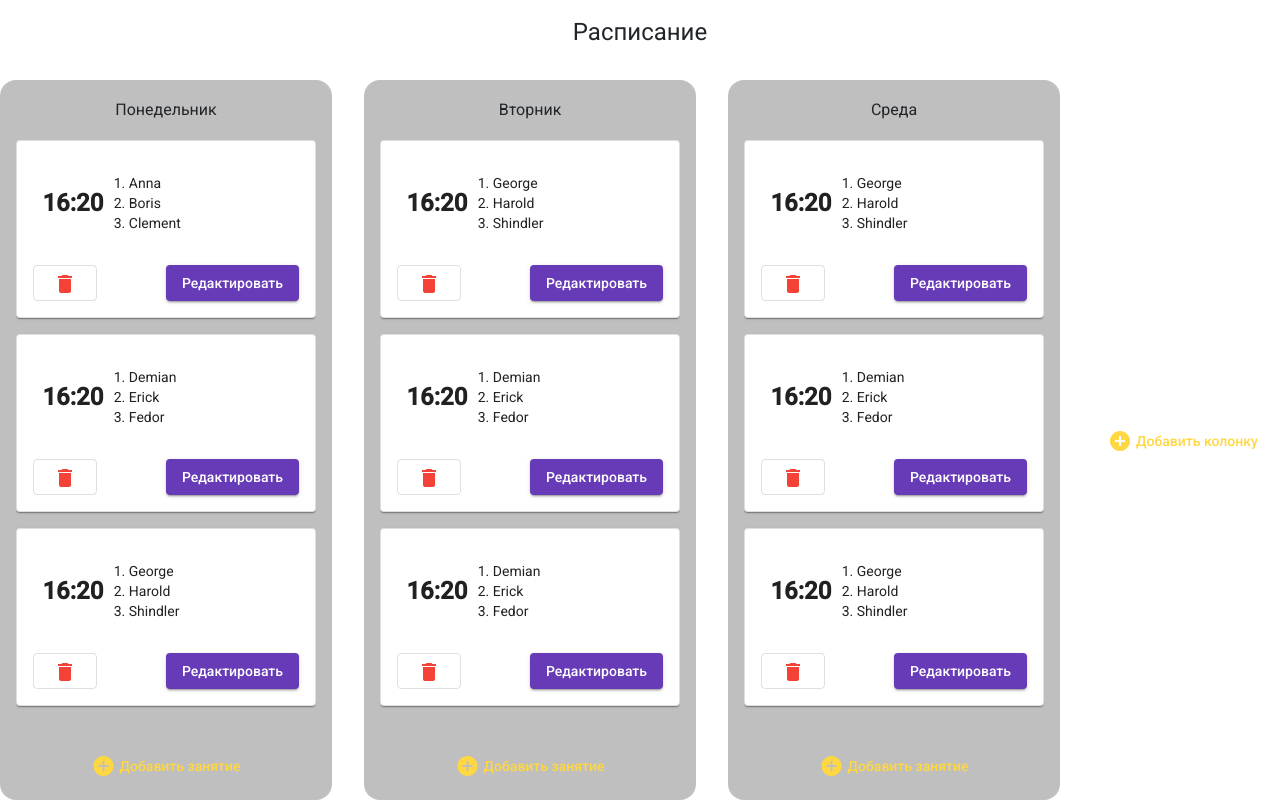
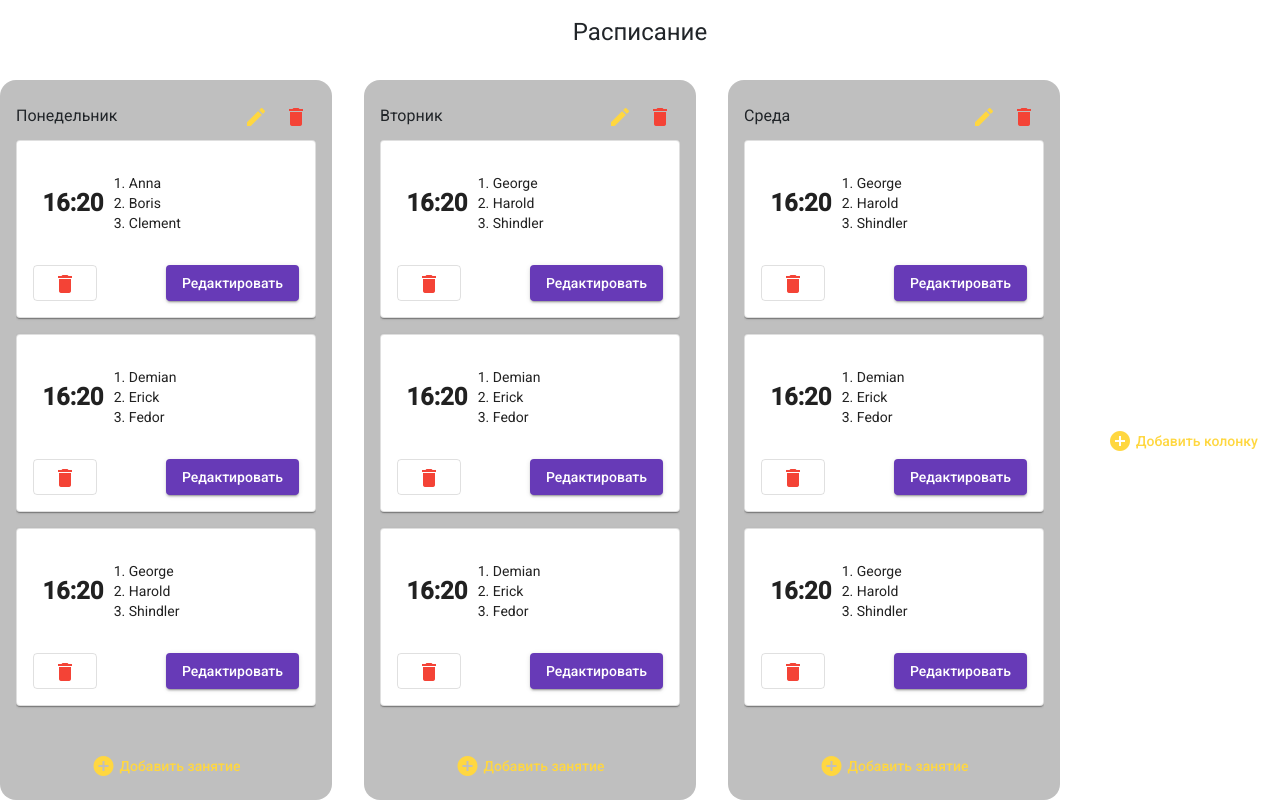
Before and after one commit to Smynay/angular-shedule-app, an Angular app: page /shedule in a window 1280 px wide. Built offline with nearby package versions, Linux system fonts and the light colour scheme.

Commit message:
Create sheduleColumn edit & delete buttons

```diff
--- a/src/app/shedule-column/shedule-column.component.html
+++ b/src/app/shedule-column/shedule-column.component.html
@@ -1,6 +1,14 @@
 <div class="column">
-  <div class="column__title">
-    <h2 class="mat-subheading-2 text-center">{{ columnData.title }}</h2>
+  <div class="column__title d-flex justify-content-between align-items-center mb-1">
+    <h2 class="mat-subheading-2 text-center mb-0">{{ columnData.title }}</h2>
+    <div>
+      <button mat-icon-button color="accent" (click)="editColumnTitleHandler()">
+        <mat-icon>edit</mat-icon>
+      </button>
+      <button mat-icon-button color="warn" (click)="deleteColumnHandler()">
+        <mat-icon>delete</mat-icon>
+      </button>
+    </div>
   </div>
   <div class="column__list flex-grow-1">
     <div
--- a/src/app/shedule-column/shedule-column.component.ts
+++ b/src/app/shedule-column/shedule-column.component.ts
@@ -32,4 +32,16 @@ export class SheduleColumnComponent implements OnInit {
       this._storage.createNewLessonCard(this.columnIndex),
     ]);
   }
+
+  editColumnTitleHandler(){
+    if(prompt('Введите заголовок колонки')){
+      //TODO: изменить заголовок колонки
+    }
+  }
+
+  deleteColumnHandler(){
+    if(confirm('Действительно удалить колонку?')){
+      //TODO: удалить колонку
+    }
+  }
 }
```
